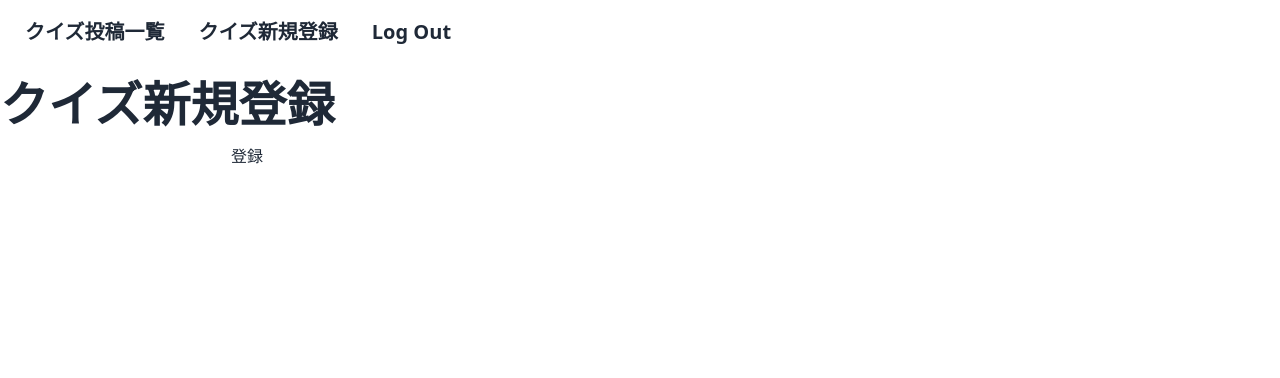
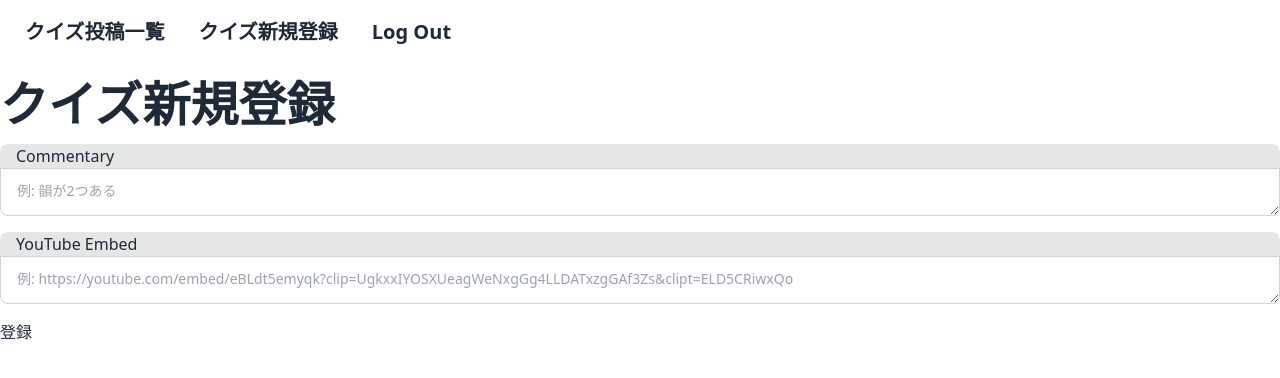
Before and after one commit to tvhfrks12678/quiz-rhyme-nextjs, a Next.js app: page /quizzes/new in a window 1280 px wide. Shown: the top 378 px of the page. Built offline with nearby package versions, Linux system fonts and the light colour scheme.

Commit message:
:sparkles: クイズの登録画面にYouTube埋め込み用の入力欄を追加する

```diff
--- a/pages/api/quizzes/index.ts
+++ b/pages/api/quizzes/index.ts
@@ -1,26 +1,27 @@
-import { Quiz } from '@prisma/client';
-import prisma from 'lib/prisma';
-import { NextApiRequest, NextApiResponse } from 'next';
+import { Quiz } from '@prisma/client'
+import prisma from 'lib/prisma'
+import { NextApiRequest, NextApiResponse } from 'next'
 
 const handle = async (
   req: NextApiRequest,
   res: NextApiResponse
 ): Promise<void | NextApiResponse<Quiz>> => {
-  const { userId, commentary } = req.body;
+  const { userId, commentary, youtubeEmbed } = req.body
 
   try {
     const result = await prisma.quiz.create({
       data: {
         userId: userId,
         commentary: commentary,
+        youtubeEmbed: youtubeEmbed,
       },
-    });
-    console.log(result);
-    return res.status(201).json(result);
+    })
+    console.info(result)
+    return res.status(201).json(result)
   } catch (error) {
-    console.log(error);
-    return res.status(500).end(error);
+    console.error(error)
+    return res.status(500).end(error)
   }
-};
+}
 
-export default handle;
+export default handle
--- a/pages/quizzes/new.tsx
+++ b/pages/quizzes/new.tsx
@@ -1,31 +1,33 @@
-import { Nav } from 'features/quizzes/components/Nav';
-import { Headline } from 'features/quizzes/components/parts/Headline';
-import { messageForQuizCrudAtom } from 'features/quizzes/store';
-import { useSetAtom } from 'jotai';
-import Router from 'next/router';
-import { SubmitHandler, useForm } from 'react-hook-form';
-import supabase from 'utils/supabase';
+import { Nav } from 'features/quizzes/components/Nav'
+import { Headline } from 'features/quizzes/components/parts/Headline'
+import { messageForQuizCrudAtom } from 'features/quizzes/store'
+import { useSetAtom } from 'jotai'
+import Router from 'next/router'
+import { SubmitHandler, useForm } from 'react-hook-form'
+import supabase from 'utils/supabase'
+import toast, { Toaster } from 'react-hot-toast'
 
 type Inputs = {
-  commentary: string;
-};
+  commentary: string
+  youtubeEmbed: string
+}
 
-const MESSAGE_RESISTER_SUCCESS = 'クイズを登録しました。';
-const HEADLINE_WORD = 'クイズ新規登録';
+const MESSAGE_RESISTER_SUCCESS = 'クイズを登録しました。'
+const HEADLINE_WORD = 'クイズ新規登録'
 
 const New = () => {
-  const setMessage = useSetAtom(messageForQuizCrudAtom);
-  const { register, handleSubmit } = useForm<Inputs>();
+  const setMessage = useSetAtom(messageForQuizCrudAtom)
+  const { register, handleSubmit } = useForm<Inputs>()
   const onSubmit: SubmitHandler<Inputs> = async (data) => {
-    console.log(data);
+    console.log(data)
 
     const {
       data: { user },
-    } = await supabase.auth.getUser();
+    } = await supabase.auth.getUser()
 
     if (!user) {
-      Router.push({ pathname: '/login' });
-      return;
+      Router.push({ pathname: '/login' })
+      return
     }
 
     try {
@@ -37,30 +39,50 @@ const New = () => {
         body: JSON.stringify({
           userId: user.id,
           commentary: data.commentary,
+          youtubeEmbed: data.youtubeEmbed,
         }),
-      });
-      console.info(response);
-      const createdData = await response.json();
-      console.info(createdData);
+      })
+      console.info(response)
+      const createdData = await response.json()
+      console.info(createdData)
       if (response.ok) {
-        setMessage(MESSAGE_RESISTER_SUCCESS);
-        Router.push({ pathname: '/quizzes' });
-        return;
+        setMessage(MESSAGE_RESISTER_SUCCESS)
+        Router.push({ pathname: '/quizzes' })
+        return
       }
     } catch (error) {
-      console.error(error);
+      toast.error('クイズの登録に失敗しました')
+      console.error(error)
     }
-  };
+  }
   return (
     <>
       <Nav />
       <Headline headlineWord={HEADLINE_WORD} />
       <form onSubmit={handleSubmit(onSubmit)}>
-        <input {...register('commentary')} />
+        <div className="form-control mb-4">
+          <label className="input-group input-group-vertical">
+            <span>Commentary</span>
+            <textarea
+              {...register('commentary')}
+              placeholder="例: 韻が2つある"
+              className="input input-bordered textarea"></textarea>
+          </label>
+        </div>
+        <div className="form-control mb-4">
+          <label className="input-group input-group-vertical">
+            <span>YouTube Embed</span>
+            <textarea
+              {...register('youtubeEmbed')}
+              placeholder="例: https://youtube.com/embed/eBLdt5emyqk?clip=UgkxxIYOSXUeagWeNxgGg4LLDATxzgGAf3Zs&amp;clipt=ELD5CRiwxQo"
+              className="input input-bordered textarea"></textarea>
+          </label>
+        </div>
         <button type="submit">登録</button>
       </form>
+      <Toaster />
     </>
-  );
-};
+  )
+}
 
-export default New;
+export default New
```
